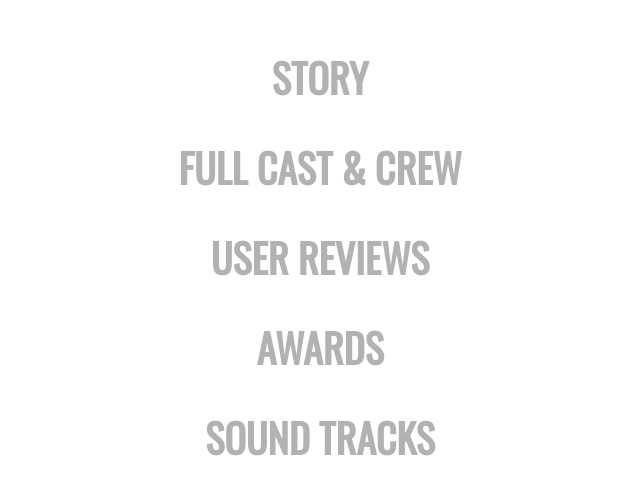
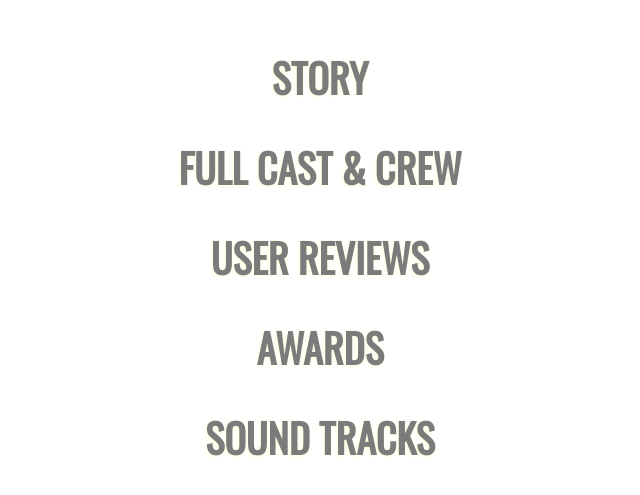
Before and after one commit to VJAI/Hollywood, a website built with webpack: page index.html in a window 1280 px wide. Shown: the part 143-638 px from the top of the page, without its empty margins (360-1000 px from the left). Built offline with nearby package versions, Linux system fonts and the light colour scheme.

Commit message:
Minor changes in index.html

```diff
--- a/hollywood.scss
+++ b/hollywood.scss
@@ -3,6 +3,7 @@ $bgColor: #000;
 .hollywood-on {
   margin: 0;
   padding: 0;
+  background-color: $bgColor;
 }
 
 .hollywood {
@@ -10,7 +11,6 @@ $bgColor: #000;
   overflow: hidden;
   height: 100%;
   width: 100%;
-  background-color: $bgColor;
 
   &:after {
     position: fixed;
--- a/index.html
+++ b/index.html
@@ -5,7 +5,7 @@
   <style>
     body {
       font-family: 'Oswald', sans-serif;
-      color: #666;
+      color: #888;
     }
     .container {
       position: absolute;
@@ -35,8 +35,8 @@
       padding: 0;
     }
     .container nav ul li a {
-      color: #666;
-      opacity: 0.5;
+      color: #444;
+      opacity: 0.7;
       text-transform: uppercase;
       text-decoration: none;
       font-size: 40px;
@@ -44,6 +44,7 @@
       padding: 15px;
       display: block;
       transition: all 1s;
+      text-shadow: -1px 1px 4px #ffc, 1px -1px 4px #fff;
     }
     .container nav ul li a:hover {
       opacity: 1;
```
